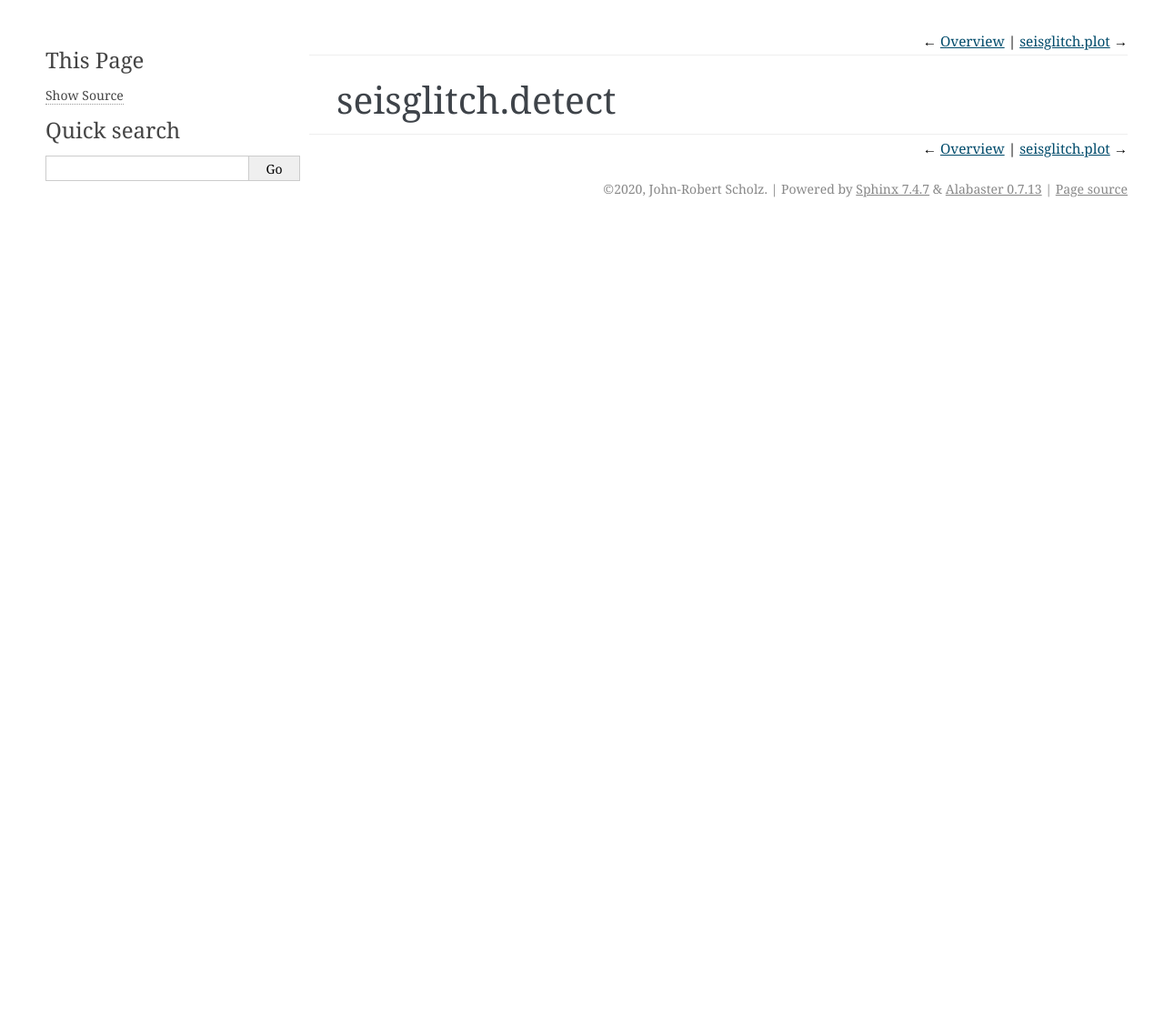
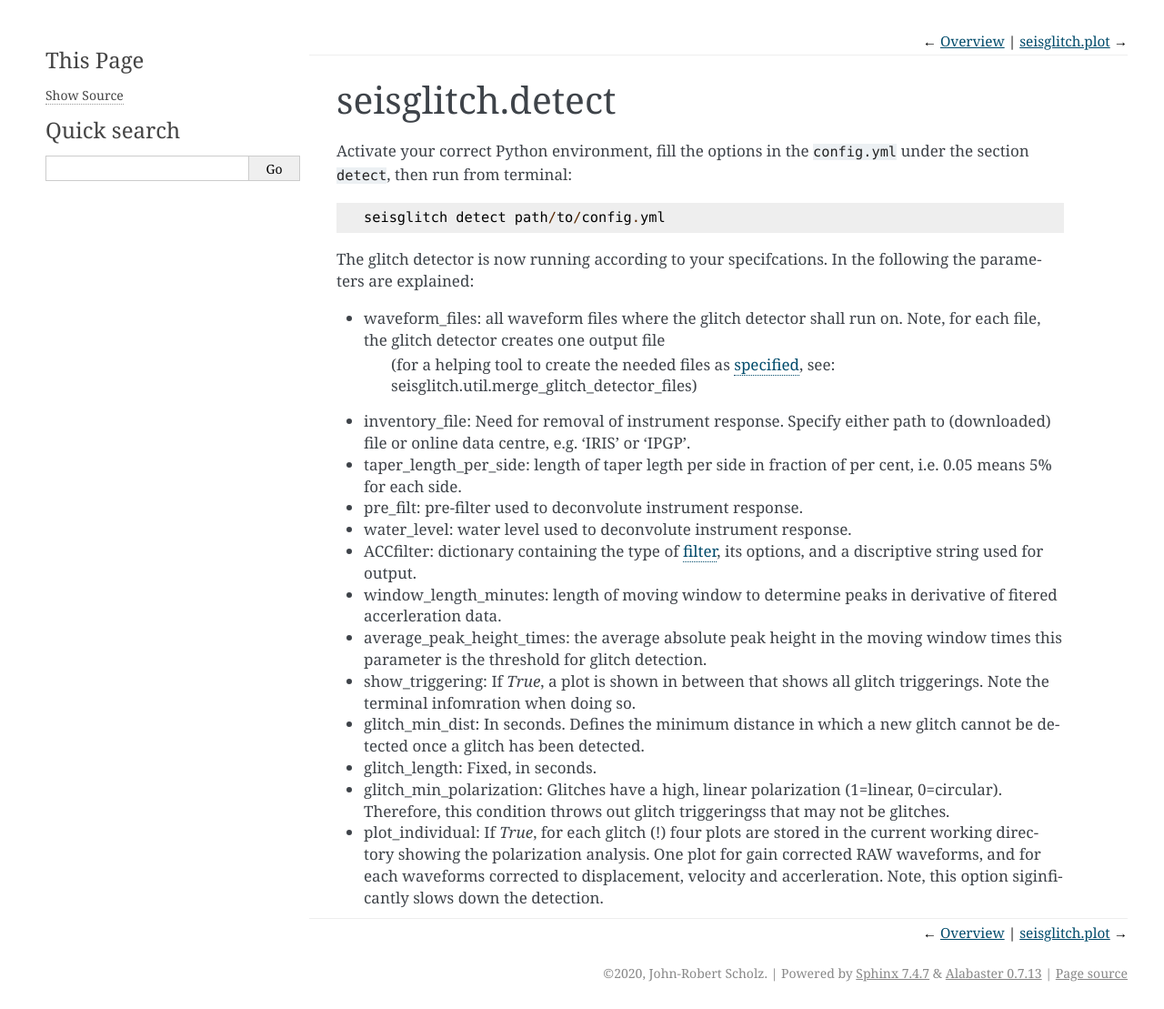
Before and after one commit to t0mmyt/seisglitch, a Sphinx documentation site: the page built from Docs/source/detector.rst, in a window 1280 px wide. Shown: the whole page at 91% size. Built offline with Sphinx 7.4.7, drawn with Linux system fonts in a browser that asks for light colours; before the commit the page ends 900 px from its top, so only the background shows below that.

Commit message:
change some docs

```diff
--- a/Docs/source/detector.rst
+++ b/Docs/source/detector.rst
@@ -2,3 +2,30 @@
 
 seisglitch.detect
 =================
+
+Activate your correct Python environment, fill the options
+in the ``config.yml`` under the section ``detect``, then run from terminal:
+::
+
+    seisglitch detect path/to/config.yml
+
+The glitch detector is now running according to your specifcations.
+In the following the parameters are explained:
+
+
+* waveform_files: all waveform files where the glitch detector shall run on. Note, for each file, the glitch detector creates one output file
+                  (for a helping tool to create the needed files as :ref:`specified <data_prep>`, see: seisglitch.util.merge_glitch_detector_files)
+* inventory_file: Need for removal of instrument response. Specify either path to (downloaded) file or online data centre, e.g. 'IRIS' or 'IPGP'.
+* taper_length_per_side: length of taper legth per side in fraction of per cent, i.e. 0.05 means 5% for each side.
+* pre_filt: pre-filter used to deconvolute instrument response.
+* water_level: water level used to deconvolute instrument response.
+* ACCfilter: dictionary containing the type of filter_, its options, and a discriptive string used for output.
+* window_length_minutes: length of moving window to determine peaks in derivative of fitered accerleration data.
+* average_peak_height_times: the average absolute peak height in the moving window times this parameter is the threshold for glitch detection.
+* show_triggering: If `True`, a plot is shown in between that shows all glitch triggerings. Note the terminal infomration when doing so.
+* glitch_min_dist: In seconds. Defines the minimum distance in which a new glitch cannot be detected once a glitch has been detected.
+* glitch_length: Fixed, in seconds.
+* glitch_min_polarization: Glitches have a high, linear polarization (1=linear, 0=circular). Therefore, this condition throws out glitch triggeringss that may not be glitches.
+* plot_individual: If `True`, for each glitch (!) four plots are stored in the current working directory showing the polarization analysis. One plot for gain corrected RAW waveforms, and for each waveforms corrected to displacement, velocity and accerleration. Note, this option siginficantly slows down the detection.
+
+.. _filter: https://docs.obspy.org/packages/autogen/obspy.core.stream.Stream.filter.html
--- a/Docs/source/overview.rst
+++ b/Docs/source/overview.rst
@@ -10,7 +10,7 @@ Once ``seisglitch`` is :ref:`installed <installation>`, all you have to do is:
 * execute the intended ``seisglitch`` module.
 
 
-
+.. _data_prep:
 
 Data preparation
 ^^^^^^^^^^^^^^^^
@@ -20,7 +20,7 @@ Your waveform data should all comply with the following conditions:
 * all waveform files must contain all three seismic components (i.e., "U", "V", "W" of either VBB or SP)
 * all waveform files must contain no other components
 * all waveform files must be readable as seismological files (e.g. MSEED, SAC, ...)
-* all waveform files must contain no gaps (see: seisglitch.util.pierce_stream)
+* all waveform files must contain no gaps (see: ``seisglitch.util.pierce_stream``)
 
 
 
```
Also changed, not shown: Docs/source/index.rst (+11 -0 lines), README.md (+1 -1 lines), 1 other file.
